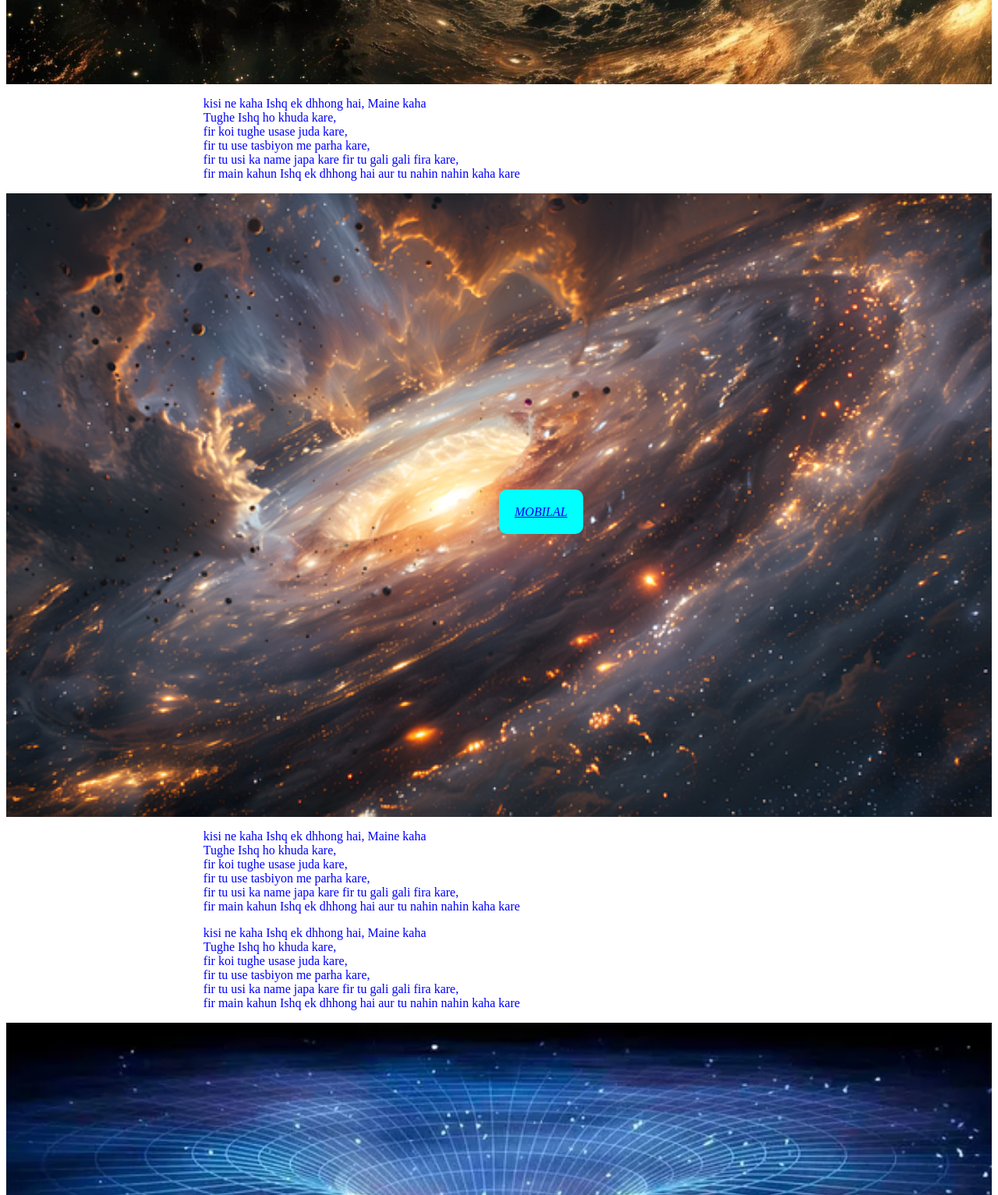
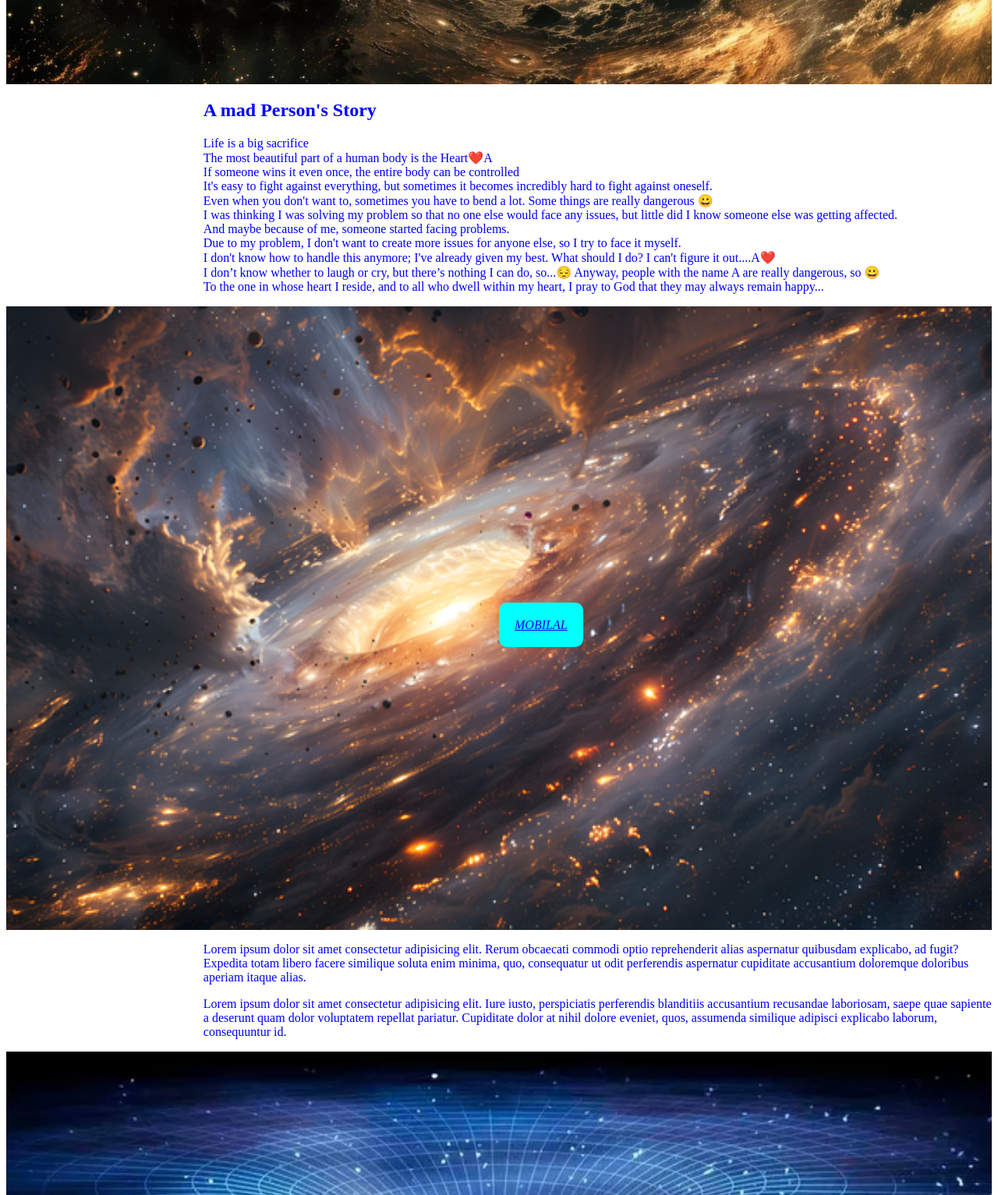
Before and after one commit to MOvilal350786/ParalaxEffectWebsite, a plain HTML site: page index.html in a window 1280 px wide. Shown: the part 700-2233 px from the top of the page at 78% size. Drawn offline with Linux system fonts and the light colour scheme.

Commit message:
SomeThingNew

```diff
--- a/index.html
+++ b/index.html
@@ -16,8 +16,34 @@
 </section>
 
 <section class="paragraph">
-    <p>kisi ne kaha Ishq ek dhhong hai, Maine kaha<br>
-        Tughe Ishq ho khuda kare,<br> fir koi tughe usase juda kare,<br> fir tu use tasbiyon me parha kare,<br> fir tu usi ka name japa kare fir tu gali gali fira kare, <br>fir main kahun Ishq ek dhhong hai aur tu nahin nahin kaha kare</p>
+    <h1>A mad Person's Story</h1>
+    <p>Life is a big sacrifice <br>
+        The most beautiful part of a human body is the Heart❤️A <br>
+        If someone wins it even once, the entire body can be controlled <br>
+        It's easy to fight against everything, but sometimes it becomes incredibly hard to fight against oneself.
+        <br>
+        Even when you don't want to, sometimes you have to bend a lot.
+        Some things are really dangerous 😀
+        <br>
+        I was thinking I was solving my problem so that no one else would face any issues, but little did I know someone else was getting affected.
+        <br>
+        And maybe because of me, someone started facing problems.
+        <br>
+        Due to my problem, I don't want to create more issues for anyone else, so
+        I try to face it myself.
+        <br>
+        I don't know how to handle this anymore; I've already given my best.
+        What should I do? I can't figure it out....A❤️
+        <br>
+
+         I don’t know whether to laugh or cry, but there’s nothing I can do, so...😔
+        Anyway, people with the name A are really dangerous, so 😀
+        <br>
+
+        To the one in whose heart I reside, and to all who dwell within my heart, I pray to God that they may always remain happy...
+
+
+    </p>
 
 </section>
 
@@ -28,16 +54,14 @@
 </section>
 
 <section class="paragraph">
-    <p>kisi ne kaha Ishq ek dhhong hai, Maine kaha<br>
-        Tughe Ishq ho khuda kare,<br> fir koi tughe usase juda kare,<br> fir tu use tasbiyon me parha kare,<br> fir tu usi ka name japa kare fir tu gali gali fira kare, <br>fir main kahun Ishq ek dhhong hai aur tu nahin nahin kaha kare</p>
+ <p>Lorem ipsum dolor sit amet consectetur adipisicing elit. Rerum obcaecati commodi optio reprehenderit alias aspernatur quibusdam explicabo, ad fugit? Expedita totam libero facere similique soluta enim minima, quo, consequatur ut odit perferendis aspernatur cupiditate accusantium doloremque doloribus aperiam itaque alias.</p>
 
 </section>
 
 
 
 <section class="paragraph">
-    <p>kisi ne kaha Ishq ek dhhong hai, Maine kaha<br>
-        Tughe Ishq ho khuda kare,<br> fir koi tughe usase juda kare,<br> fir tu use tasbiyon me parha kare,<br> fir tu usi ka name japa kare fir tu gali gali fira kare, <br>fir main kahun Ishq ek dhhong hai aur tu nahin nahin kaha kare</p>
+    <p>Lorem ipsum dolor sit amet consectetur adipisicing elit. Iure iusto, perspiciatis perferendis blanditiis accusantium recusandae laboriosam, saepe quae sapiente a deserunt quam dolor voluptatem repellat pariatur. Cupiditate dolor at nihil dolore eveniet, quos, assumenda similique adipisci explicabo laborum, consequuntur id.</p>
 
 </section>
 
```
